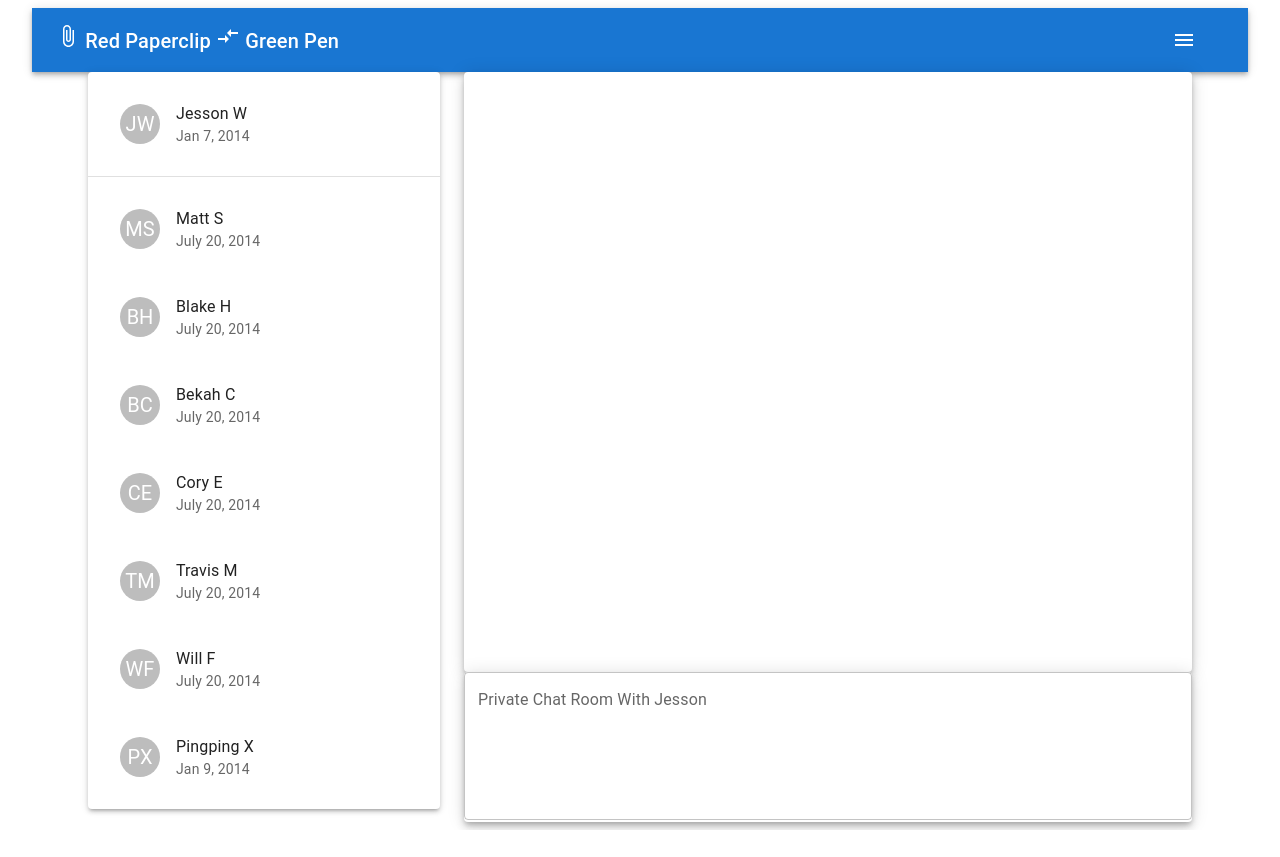
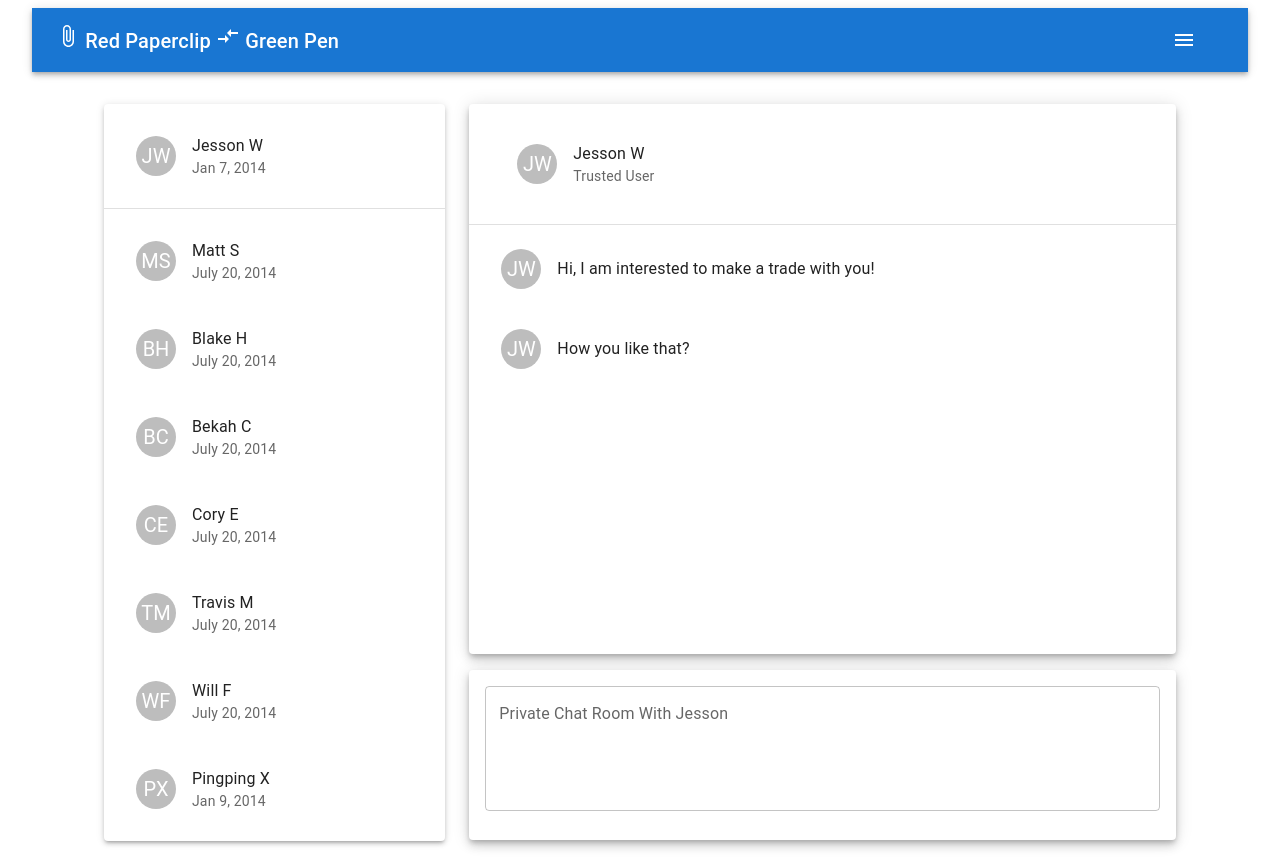
Before and after one commit to hratx-blue-ocean/red-paperclip, a React app: page /chat in a window 1280 px wide. Before the commit the page ends 830 px from the top, so only its background shows below. Built offline with nearby package versions, Linux system fonts and the light colour scheme; the HTML template or start-up script is replaced by a standard one.

Commit message:
Added Boxs to chat history

```diff
--- a/client/src/Components/Chat/Chat.js
+++ b/client/src/Components/Chat/Chat.js
@@ -12,8 +12,10 @@ import ListItemText from "@mui/material/ListItemText";
 import Divider from "@mui/material/Divider";
 import Avatar from "@mui/material/Avatar";
 
+
 export default function BasicList() {
   return (
+    <Box m={2} pt={2}>
       <Container maxWidth="xl">
         <Grid container spacing={3}>
           <Grid item xs={4}>
@@ -107,25 +109,74 @@ export default function BasicList() {
             </Paper>
           </Grid>
           <Grid item xs={8}>
-          <Paper elevation={6} style={{ height: 600 }}></Paper>
-          <Paper elevation={6} style={{ height: 150 }}>
+            <Paper elevation={6} style={{ height: 550 }}>
+              <nav aria-label="secondary mailbox folders">
+                <List>
+                  <ListItem>
+                    <ListItemButton component="a" href="/{username}">
+                      <ListItem>
+                        <ListItemAvatar>
+                          <Avatar>JW</Avatar>
+                        </ListItemAvatar>
+                        <ListItemText
+                          primary="Jesson W"
+                          secondary="Trusted User"
+                        />
+                      </ListItem>
+                    </ListItemButton>
+                  </ListItem>
+                </List>
+                <Divider />
+              </nav>
+              <div style={{ width: '100%' }}>
                 <Box
+                  component="span"
                   sx={{
-                width: 800,
-                maxWidth: "100%"
+                    display: 'block',
+                    p: 1,
+                    m: 1,
+                    bgcolor: 'background.paper',
                   }}
                 >
+                  <ListItem>
+                    <ListItemAvatar>
+                      <Avatar>JW</Avatar>
+                    </ListItemAvatar>
+                    <ListItemText primary="Hi, I am interested to make a trade with you!" />
+                  </ListItem>
+                </Box>
+                <Box
+                  component="span"
+                  sx={{
+                    display: 'block',
+                    p: 1,
+                    m: 1,
+                    bgcolor: 'background.paper',
+                  }}
+                >
+                  <ListItem>
+                    <ListItemAvatar>
+                      <Avatar>JW</Avatar>
+                    </ListItemAvatar>
+                    <ListItemText primary="How you like that?" />
+                  </ListItem>
+                </Box>
+              </div>
+            </Paper>
+            <Paper elevation={6} style={{ height: 170 }}>
+              <Box m={2} pt={2}>
                 <TextField
                   fullWidth
                   id="fullWidth"
                   label="Private Chat Room With Jesson"
                   multiline
-                rows={5}
+                  rows={4}
                 />
               </Box>
             </Paper>
           </Grid>
         </Grid>
       </Container>
+    </Box>
   );
 }
```
Lines whose indentation alone changed are shown as unchanged.
